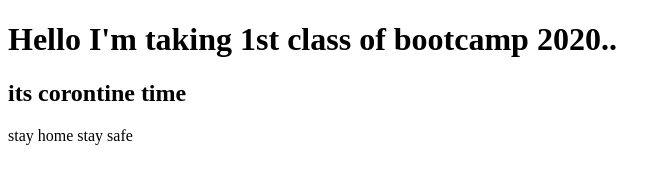
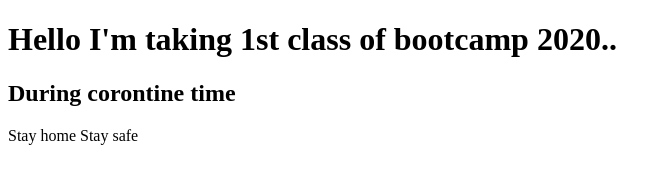
Before and after one commit to kainat555/newRepo, a plain HTML site: page index.html in a window 1280 px wide. Shown: the whole page, without its empty margins (0-671 px from the left). Drawn offline with Linux system fonts and the light colour scheme.

Commit message:
update index.html

```diff
--- a/index.html
+++ b/index.html
@@ -7,7 +7,8 @@
 </head>
 <body>
   <h1>Hello I'm taking 1st class of bootcamp 2020..</h1>
-  <h2>its corontine time</h2>
-  <p>stay home stay safe</p>
+  <h2>During corontine time</h2>
+  <p>Stay home Stay safe</p>
+
 </body>
 </html>
```
